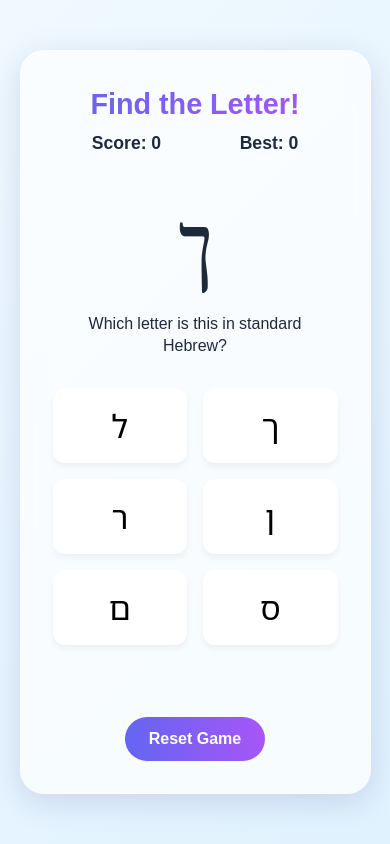
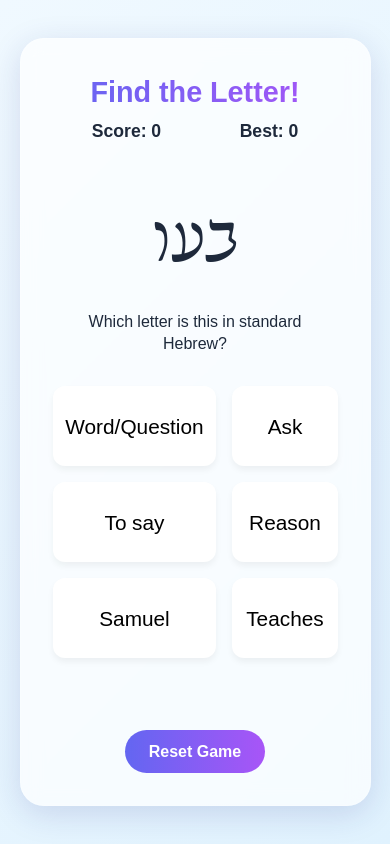
Before and after one commit to MonsterTorahGames/rashi-letter-game, a plain HTML site: page index.html in a window 390 px wide. Drawn offline with Linux system fonts and the light colour scheme; a web font is replaced by a local one.

Commit message:
Pivot to Gemara Vocabulary Game based on Bava Kamma 59b

```diff
--- a/script.js
+++ b/script.js
@@ -1,44 +1,131 @@
-const HEBREW_ALPHABET = [
-    { hebrew: 'א', rashi: 'א' },
-    { hebrew: 'ב', rashi: 'ב' },
-    { hebrew: 'ג', rashi: 'ג' },
-    { hebrew: 'ד', rashi: 'ד' },
-    { hebrew: 'ה', rashi: 'ה' },
-    { hebrew: 'ו', rashi: 'ו' },
-    { hebrew: 'ז', rashi: 'ז' },
-    { hebrew: 'ח', rashi: 'ח' },
-    { hebrew: 'ט', rashi: 'ט' },
-    { hebrew: 'י', rashi: 'י' },
-    { hebrew: 'כ', rashi: 'כ' },
-    { hebrew: 'ך', rashi: 'ך' },
-    { hebrew: 'ל', rashi: 'ל' },
-    { hebrew: 'מ', rashi: 'מ' },
-    { hebrew: 'ם', rashi: 'ם' },
-    { hebrew: 'נ', rashi: 'נ' },
-    { hebrew: 'ן', rashi: 'ן' },
-    { hebrew: 'ס', rashi: 'ס' },
-    { hebrew: 'ע', rashi: 'ע' },
-    { hebrew: 'פ', rashi: 'פ' },
-    { hebrew: 'ף', rashi: 'ף' },
-    { hebrew: 'צ', rashi: 'צ' },
-    { hebrew: 'ץ', rashi: 'ץ' },
-    { hebrew: 'ק', rashi: 'ק' },
-    { hebrew: 'ר', rashi: 'ר' },
-    { hebrew: 'ש', rashi: 'ש' },
-    { hebrew: 'ת', rashi: 'ת' }
+const GEMARA_VOCAB = [
+    { aramaic: 'אמר', english: 'Said' },
+    { aramaic: 'אביי', english: 'Abaye' },
+    { aramaic: 'הני', english: 'These' },
+    { aramaic: 'תנאי', english: 'Sages' },
+    { aramaic: 'רבי', english: 'Rabbi' },
+    { aramaic: 'דבר', english: 'Thing/Word' },
+    { aramaic: 'אחד', english: 'One' },
+    { aramaic: 'הא', english: 'This' },
+    { aramaic: 'מאי', english: 'What' },
+    { aramaic: 'היא', english: 'Is/She' },
+    { aramaic: 'נכי', english: 'Minus/Less' },
+    { aramaic: 'חיה', english: 'Midwife' },
+    { aramaic: 'מזונות', english: 'Food' },
+    { aramaic: 'מאן', english: 'The one who' },
+    { aramaic: 'כל שכן', english: 'All the more so' },
+    { aramaic: 'אבל', english: 'But' },
+    { aramaic: 'לא', english: 'No/Not' },
+    { aramaic: 'אתתא', english: 'Woman/Wife' },
+    { aramaic: 'דידי', english: 'Mine' },
+    { aramaic: 'פקיחא', english: 'Smart/Sharp' },
+    { aramaic: 'ולא מבעיא', english: 'Needless to say' },
+    { aramaic: 'רב', english: 'Rav' },
+    { aramaic: 'בריה', english: 'His son' },
+    { aramaic: 'עובדא', english: 'Act/Case' },
+    { aramaic: 'כוותיה', english: 'Like him' },
+    { aramaic: 'בששים', english: 'In sixty' },
+    { aramaic: 'לישנא', english: 'Language' },
+    { aramaic: 'אחרינא', english: 'Other' },
+    { aramaic: 'דקלא', english: 'Palm tree' },
+    { aramaic: 'ארעא', english: 'Land' },
+    { aramaic: 'והלכתא', english: 'And the law' },
+    { aramaic: 'ארמאה', english: 'Aramean Palm' },
+    { aramaic: 'ריש גלותא', english: 'Head of Exile' },
+    { aramaic: 'פרסאה', english: 'Persian' },
+    { aramaic: 'זעירא', english: 'Small/Zeira' },
+    { aramaic: 'הוה', english: 'Was' },
+    { aramaic: 'סיים', english: 'Wearing' },
+    { aramaic: 'מסאני', english: 'Shoes' },
+    { aramaic: 'אוכמי', english: 'Black' },
+    { aramaic: 'בשוקא', english: 'In the market' },
+    { aramaic: 'אשכחוה', english: 'They found him' },
+    { aramaic: 'מאי שנא', english: 'What is diff?' },
+    { aramaic: 'מאבילנא', english: 'I am mourning' },
+    { aramaic: 'אירושלים', english: 'Over Jerusalem' },
+    { aramaic: 'את', english: 'You' },
+    { aramaic: 'חשיבת', english: 'Important' },
+    { aramaic: 'יוהרא', english: 'Arrogance' },
+    { aramaic: 'וחבשוה', english: 'Imprisoned him' },
+    { aramaic: 'גברא', english: 'Man' },
+    { aramaic: 'רבה', english: 'Great' },
+    { aramaic: 'אנא', english: 'I' },
+    { aramaic: 'מנא', english: 'From where' },
+    { aramaic: 'ידעינן', english: 'Do we know' },
+    { aramaic: 'בעו', english: 'Ask' },
+    { aramaic: 'מילתא', english: 'Word/Question' },
+    { aramaic: 'מינייכו', english: 'From you' },
+    { aramaic: 'האי', english: 'This' },
+    { aramaic: 'קץ', english: 'Cut down' },
+    { aramaic: 'כופרא', english: 'Young palm' },
+    { aramaic: 'משלם', english: 'Pays' },
+    { aramaic: 'דמי', english: 'Value of' },
+    { aramaic: 'תמרי', english: 'Dates' },
+    { aramaic: 'שקל', english: 'Took' },
+    { aramaic: 'מיניה', english: 'From him' },
+    { aramaic: 'אימא', english: 'Say' },
+    { aramaic: 'לן', english: 'To us' },
+    { aramaic: 'שמואל', english: 'Samuel' },
+    { aramaic: 'חי', english: 'Alive' },
+    { aramaic: 'קיים', english: 'Existing' },
+    { aramaic: 'שדרו', english: 'They sent' },
+    { aramaic: 'קמיה', english: 'Before him' },
+    { aramaic: 'שפיר', english: 'Well' },
+    { aramaic: 'קאמר', english: 'He says' },
+    { aramaic: 'ושבקוהו', english: 'Leave him' },
+    { aramaic: 'פירות', english: 'Fruits' },
+    { aramaic: 'גמורים', english: 'Complete/Ripe' },
+    { aramaic: 'טעמא', english: 'Reason' },
+    { aramaic: 'רחמנא', english: 'The Merciful' },
+    { aramaic: 'ובער', english: 'And consumed' },
+    { aramaic: 'בשדה', english: 'In the field' },
+    { aramaic: 'אחר', english: 'Another' },
+    { aramaic: 'מלמד', english: 'Teaches' },
+    { aramaic: 'ששמין', english: 'We appraise' },
+    { aramaic: 'על גב', english: 'On the back' },
+    { aramaic: 'השדה', english: 'The field' },
+    { aramaic: 'מילי', english: 'Words/Matters' },
+    { aramaic: 'מידי', english: 'Something' },
+    { aramaic: 'דצריך', english: 'That needs' },
+    { aramaic: 'כיון', english: 'Since' },
+    { aramaic: 'דלא', english: 'That not' },
+    { aramaic: 'צריכי', english: 'Need' },
+    { aramaic: 'בעינייהו', english: 'As they are' },
+    { aramaic: 'בעי', english: 'Need/Want' },
+    { aramaic: 'שלומי', english: 'To pay' },
+    { aramaic: 'בר', english: 'Son of' },
+    { aramaic: 'דן', english: 'Judged' },
+    { aramaic: 'כרבי', english: 'Like Rabbi' },
+    { aramaic: 'מאיר', english: 'Meir' },
+    { aramaic: 'ופסק', english: 'Ruled' },
+    { aramaic: 'כתב', english: 'Wrote' },
+    { aramaic: 'לראשון', english: 'To the first' },
+    { aramaic: 'ולא', english: 'And not' },
+    { aramaic: 'חתמה', english: 'Signed' },
+    { aramaic: 'לו', english: 'To him' },
+    { aramaic: 'לשני', english: 'To the second' },
+    { aramaic: 'אבדה', english: 'Lost' },
+    { aramaic: 'כתובתה', english: 'Her Ketubah' },
+    { aramaic: 'דברי', english: 'Words of' },
+    { aramaic: 'יכולה', english: 'Able' },
+    { aramaic: 'שתאמר', english: 'To say' },
+    { aramaic: 'נחת רוח', english: 'Compliance' },
+    { aramaic: 'עשיתי', english: 'I did' },
+    { aramaic: 'לבעלי', english: 'To my husband' },
+    { aramaic: 'אתם', english: 'You (Pl) ' },
+    { aramaic: 'מה', english: 'What' },
+    { aramaic: 'לכם', english: 'To you' },
+    { aramaic: 'עלי', english: 'On me' },
+    { aramaic: 'כי', english: 'Like/Because' },
+    { aramaic: 'דהא', english: 'For this' },
+    { aramaic: 'דתנן', english: 'As we learned' },
+    { aramaic: 'אם', english: 'If' },
+    { aramaic: 'סאה', english: 'Se\'ah' },
+    { aramaic: 'סאתים', english: 'Two Se\'ahs' }
 ];
 
-const IMAGE_MAPPING = {
-    'א': { title: 'Orangutan', img: 'assets/aleph.png' },
-    'ב': { title: 'Bear', img: 'assets/bet.png' },
-    'ג': { title: 'Giraffe', img: 'assets/gimel.png' },
-    'ד': { title: 'Dinosaur', img: 'assets/dalet.png' },
-    'ה': { title: 'Horse', img: 'assets/he.png' },
-    'ו': { title: 'Violin', img: 'assets/vav.png' }
-};
-
 let score = 0;
-let highScore = localStorage.getItem('rashiHighScore') || 0;
+let highScore = localStorage.getItem('gemaraHighScore') || 0;
 let currentTarget = null;
 let options = [];
 
@@ -49,25 +136,18 @@ const highScoreElement = document.getElementById('high-score');
 const feedbackElement = document.getElementById('feedback');
 const resetBtn = document.getElementById('reset-btn');
 
-// Modal Elements
-const successModal = document.getElementById('success-modal');
-const comicImage = document.getElementById('comic-image');
-const comicText = document.getElementById('comic-text');
-const nextBtn = document.getElementById('next-btn');
-
 function initGame() {
     highScoreElement.textContent = highScore;
     nextRound();
 }
 
 function nextRound() {
-    successModal.classList.add('hidden');
+    // Select a random target word
+    const randomIndex = Math.floor(Math.random() * GEMARA_VOCAB.length);
+    currentTarget = GEMARA_VOCAB[randomIndex];
 
-    // Select a random target letter
-    const randomIndex = Math.floor(Math.random() * HEBREW_ALPHABET.length);
-    currentTarget = HEBREW_ALPHABET[randomIndex];
-
-    targetElement.textContent = currentTarget.rashi;
+    // Display word in Rashi font (using the class)
+    targetElement.textContent = currentTarget.aramaic;
     targetElement.classList.remove('bounce');
     void targetElement.offsetWidth; // Trigger reflow
     targetElement.classList.add('bounce');
@@ -75,8 +155,9 @@ function nextRound() {
     // Generate options (target + 5 random others)
     options = [currentTarget];
     while (options.length < 6) {
-        const randomOption = HEBREW_ALPHABET[Math.floor(Math.random() * HEBREW_ALPHABET.length)];
-        if (!options.find(o => o.hebrew === randomOption.hebrew)) {
+        const randomOption = GEMARA_VOCAB[Math.floor(Math.random() * GEMARA_VOCAB.length)];
+        // Ensure distinct English translations for options
+        if (!options.find(o => o.english === randomOption.english)) {
             options.push(randomOption);
         }
     }
@@ -93,54 +174,39 @@ function renderOptions() {
     options.forEach(option => {
         const button = document.createElement('button');
         button.className = 'option-btn';
-        button.textContent = option.hebrew;
+        // Display English translation on buttons
+        button.textContent = option.english;
         button.addEventListener('click', () => handleChoice(option, button));
         optionsContainer.appendChild(button);
     });
 }
 
 function handleChoice(choice, button) {
-    if (choice.hebrew === currentTarget.hebrew) {
+    if (choice.english === currentTarget.english) {
         // Correct
         score++;
         scoreElement.textContent = score;
         if (score > highScore) {
             highScore = score;
             highScoreElement.textContent = highScore;
-            localStorage.setItem('rashiHighScore', highScore);
+            localStorage.setItem('gemaraHighScore', highScore);
         }
 
         button.classList.add('correct');
-        feedbackElement.textContent = 'Well done! That is correct!';
+        feedbackElement.textContent = 'Correct!';
         feedbackElement.style.color = 'var(--success-color)';
         feedbackElement.classList.remove('hidden');
 
-        // Check if we have an image for this letter
-        const mapping = IMAGE_MAPPING[currentTarget.rashi];
-        if (mapping) {
-            setTimeout(() => {
-                showSuccessModal(mapping);
-            }, 600);
-        } else {
-            // Wait a bit before next round if no image
-            setTimeout(nextRound, 1000);
-        }
+        // Wait a bit before next round
+        setTimeout(nextRound, 1000);
     } else {
         // Incorrect
         button.classList.add('incorrect');
-        feedbackElement.textContent = 'Oops, try again!';
+        feedbackElement.textContent = 'Try again!';
         feedbackElement.style.color = 'var(--error-color)';
         feedbackElement.classList.remove('hidden');
     }
 }
-
-function showSuccessModal(mapping) {
-    comicImage.src = mapping.img;
-    comicText.textContent = mapping.title;
-    successModal.classList.remove('hidden');
-}
-
-nextBtn.addEventListener('click', nextRound);
 
 resetBtn.addEventListener('click', () => {
     score = 0;
--- a/styles.css
+++ b/styles.css
@@ -161,83 +161,7 @@ header h1 {
     }
 }
 
-/* Modal Styles */
-.modal {
-    position: fixed;
-    top: 0;
-    left: 0;
-    width: 100%;
-    height: 100%;
-    background: rgba(0, 0, 0, 0.5);
-    display: flex;
-    justify-content: center;
-    align-items: center;
-    z-index: 1000;
-    transition: opacity 0.3s ease;
-}
-
-.modal.hidden {
-    display: none;
-    opacity: 0;
-}
-
-.modal-content {
-    background: white;
-    padding: 2rem;
-    border-radius: 24px;
-    max-width: 400px;
-    width: 90%;
-    text-align: center;
-    box-shadow: 0 10px 25px rgba(0, 0, 0, 0.2);
-    animation: slideIn 0.4s ease-out;
-}
-
-@keyframes slideIn {
-    from {
-        transform: translateY(20px);
-        opacity: 0;
-    }
-
-    to {
-        transform: translateY(0);
-        opacity: 1;
-    }
-}
-
-.comic-container {
-    margin: 1.5rem 0;
-    border-radius: 12px;
-    overflow: hidden;
-    box-shadow: 0 4px 12px rgba(0, 0, 0, 0.1);
-}
-
-.comic-container img {
-    width: 100%;
-    display: block;
-}
-
-#comic-text {
-    font-size: 1.5rem;
-    font-weight: bold;
-    margin-bottom: 1.5rem;
-    color: var(--primary-color);
-}
-
-#next-btn {
-    padding: 1rem 2rem;
-    font-size: 1.2rem;
-    border: none;
-    border-radius: 50px;
-    background: var(--success-color);
-    color: white;
-    font-weight: bold;
-    cursor: pointer;
-    transition: transform 0.2s;
-}
-
-#next-btn:hover {
-    transform: scale(1.05);
-}
+/* Modal styles removed */
 
 /* Animations */
 .bounce {
@@ -262,7 +186,33 @@ header h1 {
     }
 
     .rashi-letter {
-        font-size: 5rem;
-        height: 110px;
+        font-size: 3.5rem;
+        /* Smaller font for words */
+        height: auto;
+        min-height: 100px;
+        padding: 1rem;
+    }
+
+    .option-btn {
+        font-size: 1.2rem;
+        padding: 0.8rem;
     }
 }
+
+/* Specific overrides for word display */
+.rashi-letter {
+    font-size: 4rem;
+    /* Adjusted from 6rem for words */
+    height: auto;
+    min-height: 120px;
+    padding: 1rem;
+    word-break: keep-all;
+    direction: rtl;
+}
+
+.option-btn {
+    font-size: 1.3rem;
+    /* Adjusted for English text */
+    padding: 0.8rem;
+    min-height: 80px;
+}
```
Also changed, not shown: index.html (+0 -11 lines).
